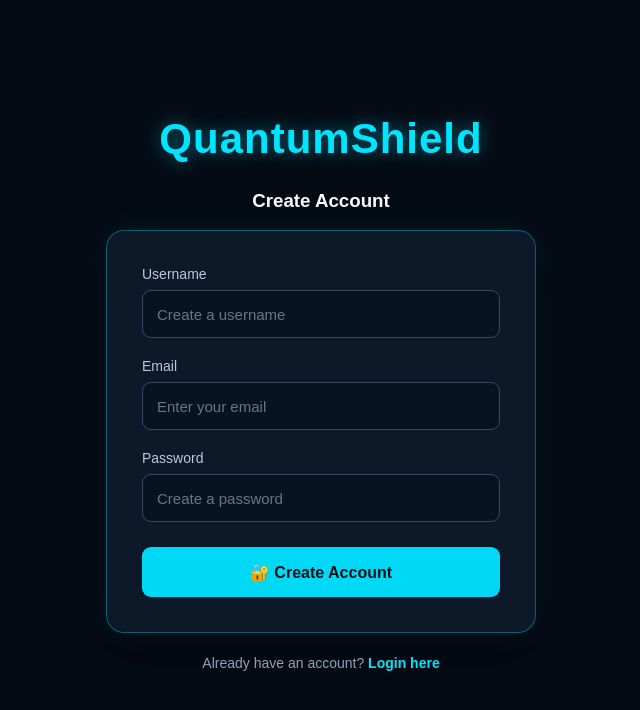
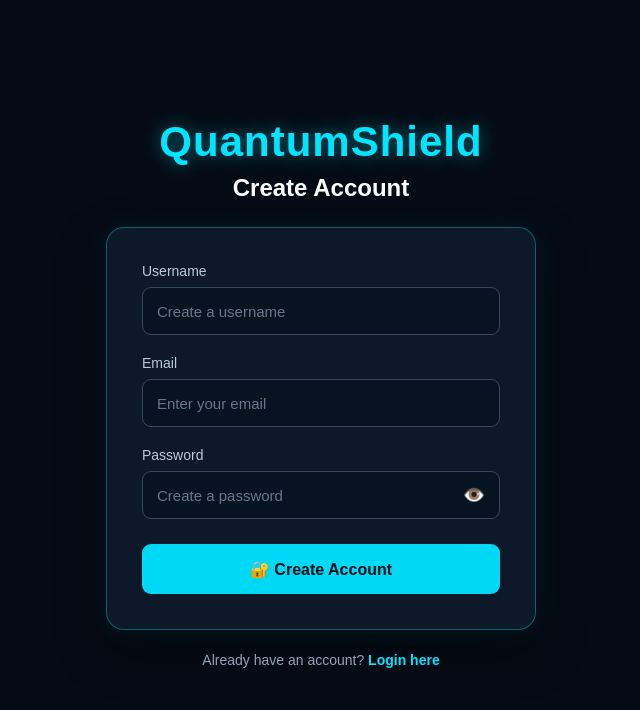
Before and after one commit to jayceeimmaculate-0503/QuantumShield, a Flask app: page /signup in a window 1280 px wide. Shown: the top 710 px of the page, without its empty margins (319-959 px from the left). Run offline with Flask 3, Linux system fonts and the light colour scheme; some libraries are stand-ins or nearby versions.

Commit message:
Add password visibility toggle to signup

```diff
--- a/templates/signup.html
+++ b/templates/signup.html
@@ -3,6 +3,7 @@
 <head>
     <meta charset="UTF-8">
     <title>QuantumShield - Signup</title>
+
 <style>
     * {
         box-sizing: border-box;
@@ -38,7 +39,7 @@
         text-shadow: 0 0 18px rgba(0, 229, 255, 0.45);
     }
 
-    h2 {
+    h3 {
         margin: 0 0 25px 0;
         color: #ffffff;
         font-size: 24px;
@@ -94,7 +95,53 @@
         color: #64778b;
     }
 
-    button {
+    /* Password field wrapper */
+    .password-wrapper {
+        position: relative;
+        width: 100%;
+    }
+
+    /* Space for eye button */
+    .password-wrapper input {
+        padding-right: 48px;
+    }
+
+    /* Password visibility button */
+    .password-toggle {
+        position: absolute;
+
+        right: 10px;
+        top: 24px;
+
+        width: 32px;
+        height: 32px;
+
+        margin: 0;
+        padding: 0;
+
+        border: none;
+        background: transparent;
+
+        color: #8fa4b9;
+
+        font-size: 18px;
+        cursor: pointer;
+
+        display: flex;
+        justify-content: center;
+        align-items: center;
+
+        transform: translateY(-50%);
+    }
+
+    .password-toggle:hover {
+        background: transparent;
+        box-shadow: none;
+        transform: translateY(-50%);
+        color: #00e5ff;
+    }
+
+    button[type="submit"] {
         width: 100%;
         height: 50px;
 
@@ -113,7 +160,7 @@
         transition: 0.2s ease;
     }
 
-    button:hover {
+    button[type="submit"]:hover {
         background: #18e4ff;
         box-shadow: 0 0 18px rgba(0, 229, 255, 0.35);
         transform: translateY(-1px);
@@ -148,6 +195,7 @@
     }
 </style>
 </head>
+
 <body>
 
     <h1>QuantumShield</h1>
@@ -187,6 +235,8 @@
             Password
         </label>
 
+        <div class="password-wrapper">
+
             <input
                 type="password"
                 id="password"
@@ -196,6 +246,17 @@
                 required
             >
 
+            <button
+                type="button"
+                class="password-toggle"
+                onclick="togglePassword()"
+                aria-label="Show password"
+            >
+                👁️
+            </button>
+
+        </div>
+
 
         <button type="submit">
             🔐 Create Account
@@ -203,7 +264,33 @@
 
     </form>
 
-    <p>Already have an account? <a href="/">Login here</a></p>
+    <p>
+        Already have an account?
+        <a href="/">Login here</a>
+    </p>
+
+
+<script>
+function togglePassword() {
+
+    const passwordInput = document.getElementById("password");
+    const toggleButton = document.querySelector(".password-toggle");
+
+    if (passwordInput.type === "password") {
+
+        passwordInput.type = "text";
+        toggleButton.textContent = "🙈";
+        toggleButton.setAttribute("aria-label", "Hide password");
+
+    } else {
+
+        passwordInput.type = "password";
+        toggleButton.textContent = "👁️";
+        toggleButton.setAttribute("aria-label", "Show password");
+
+    }
+}
+</script>
 
 </body>
 </html>
```
Lines whose indentation alone changed are shown as unchanged.
